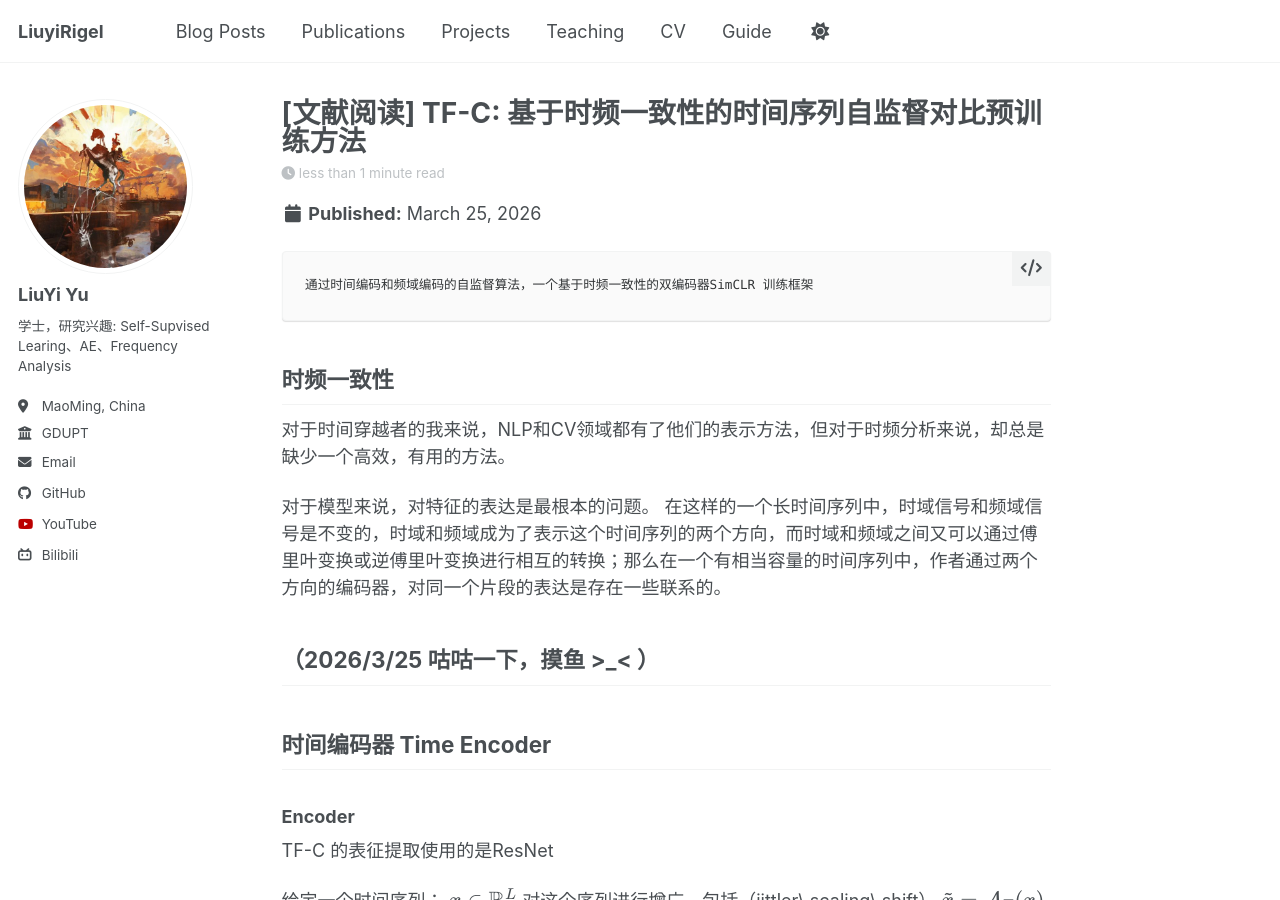
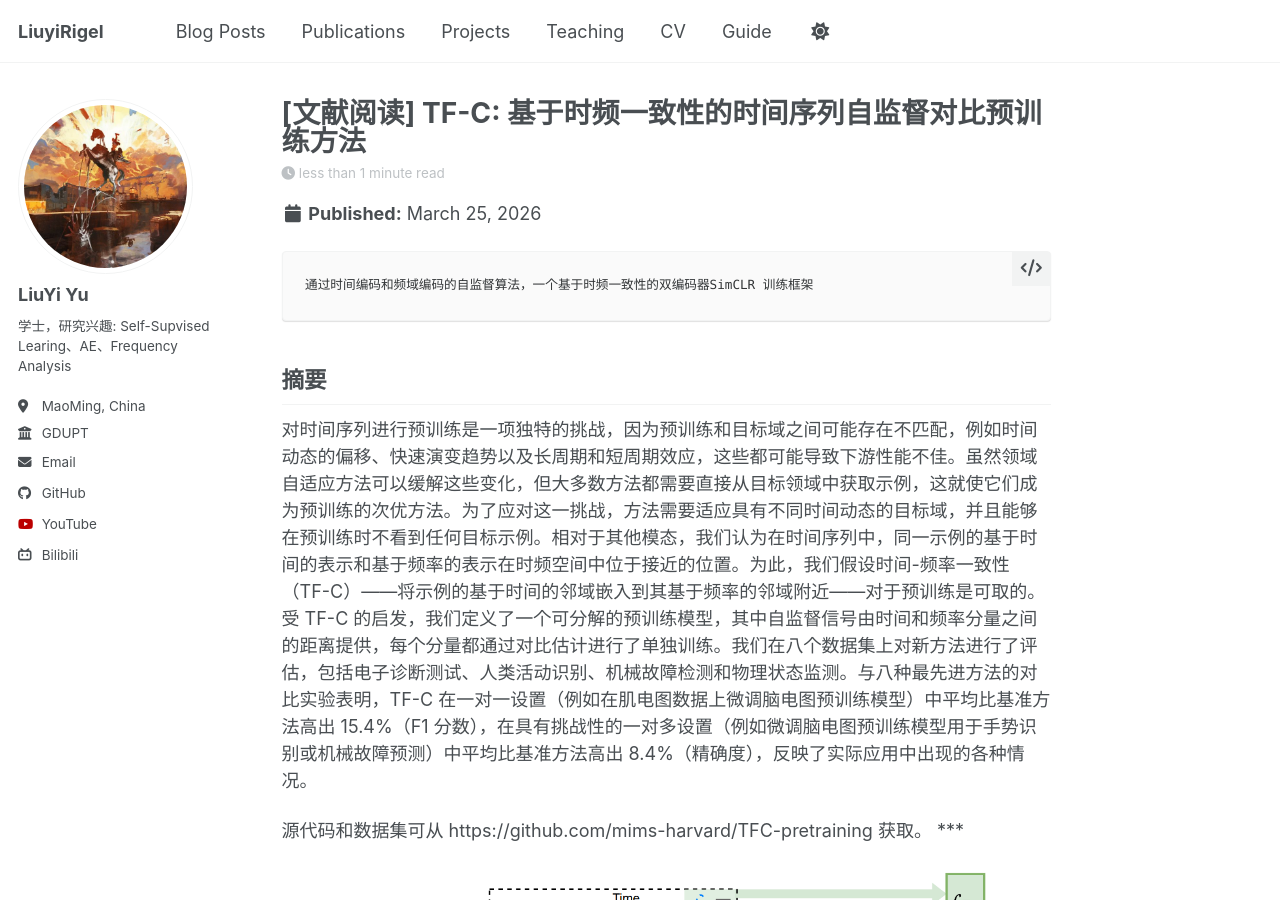
Before and after one commit to LiuyiRigel/LiuyiRigel.github.io, a Jekyll site: the page built from _posts/2026-03-25-paper-note-2.md, in a window 1280 px wide and 900 px high. Built offline with Jekyll 4.4.1, drawn with Linux system fonts in a browser that asks for light colours; a script bundle is joined from its source files by our own code; library files that are not in the unit come from our copies.

Commit message:
modified:   _posts/2026-03-25-paper-note-2.md 	new file:   images/paper_images/{27F04C59-16B6-4287-9CD2-D286323D18F7}.png

```diff
--- a/_posts/2026-03-25-paper-note-2.md
+++ b/_posts/2026-03-25-paper-note-2.md
@@ -10,13 +10,24 @@ tags:
 ---
     通过时间编码和频域编码的自监督算法，一个基于时频一致性的双编码器SimCLR 训练框架
 
+## 摘要
+
+对时间序列进行预训练是一项独特的挑战，因为预训练和目标域之间可能存在不匹配，例如时间动态的偏移、快速演变趋势以及长周期和短周期效应，这些都可能导致下游性能不佳。虽然领域自适应方法可以缓解这些变化，但大多数方法都需要直接从目标领域中获取示例，这就使它们成为预训练的次优方法。为了应对这一挑战，方法需要适应具有不同时间动态的目标域，并且能够在预训练时不看到任何目标示例。相对于其他模态，我们认为在时间序列中，同一示例的基于时间的表示和基于频率的表示在时频空间中位于接近的位置。为此，我们假设时间-频率一致性（TF-C）——将示例的基于时间的邻域嵌入到其基于频率的邻域附近——对于预训练是可取的。受 TF-C 的启发，我们定义了一个可分解的预训练模型，其中自监督信号由时间和频率分量之间的距离提供，每个分量都通过对比估计进行了单独训练。我们在八个数据集上对新方法进行了评估，包括电子诊断测试、人类活动识别、机械故障检测和物理状态监测。与八种最先进方法的对比实验表明，TF-C 在一对一设置（例如在肌电图数据上微调脑电图预训练模型）中平均比基准方法高出 15.4%（F1 分数），在具有挑战性的一对多设置（例如微调脑电图预训练模型用于手势识别或机械故障预测）中平均比基准方法高出 8.4%（精确度），反映了实际应用中出现的各种情况。
+
+源代码和数据集可从 https://github.com/mims-harvard/TFC-pretraining 获取。
+***
+
+<div align="center">
+    <img src="/images/paper_images/{27F04C59-16B6-4287-9CD2-D286323D18F7}.png" width="95%" alt="image">
+</div>
+
+
 ## 时频一致性
 对于时间穿越者的我来说，NLP和CV领域都有了他们的表示方法，但对于时频分析来说，却总是缺少一个高效，有用的方法。
 
 对于模型来说，对特征的表达是最根本的问题。
 在这样的一个长时间序列中，时域信号和频域信号是不变的，时域和频域成为了表示这个时间序列的两个方向，而时域和频域之间又可以通过傅里叶变换或逆傅里叶变换进行相互的转换；那么在一个有相当容量的时间序列中，作者通过两个方向的编码器，对同一个片段的表达是存在一些联系的。
 
-（2026/3/25 咕咕一下，摸鱼 >_< ）
 ------
 
 
```
Also changed, not shown: images/paper_images/{27F04C59-16B6-4287-9CD2-D286323D18F7}.png (added).
